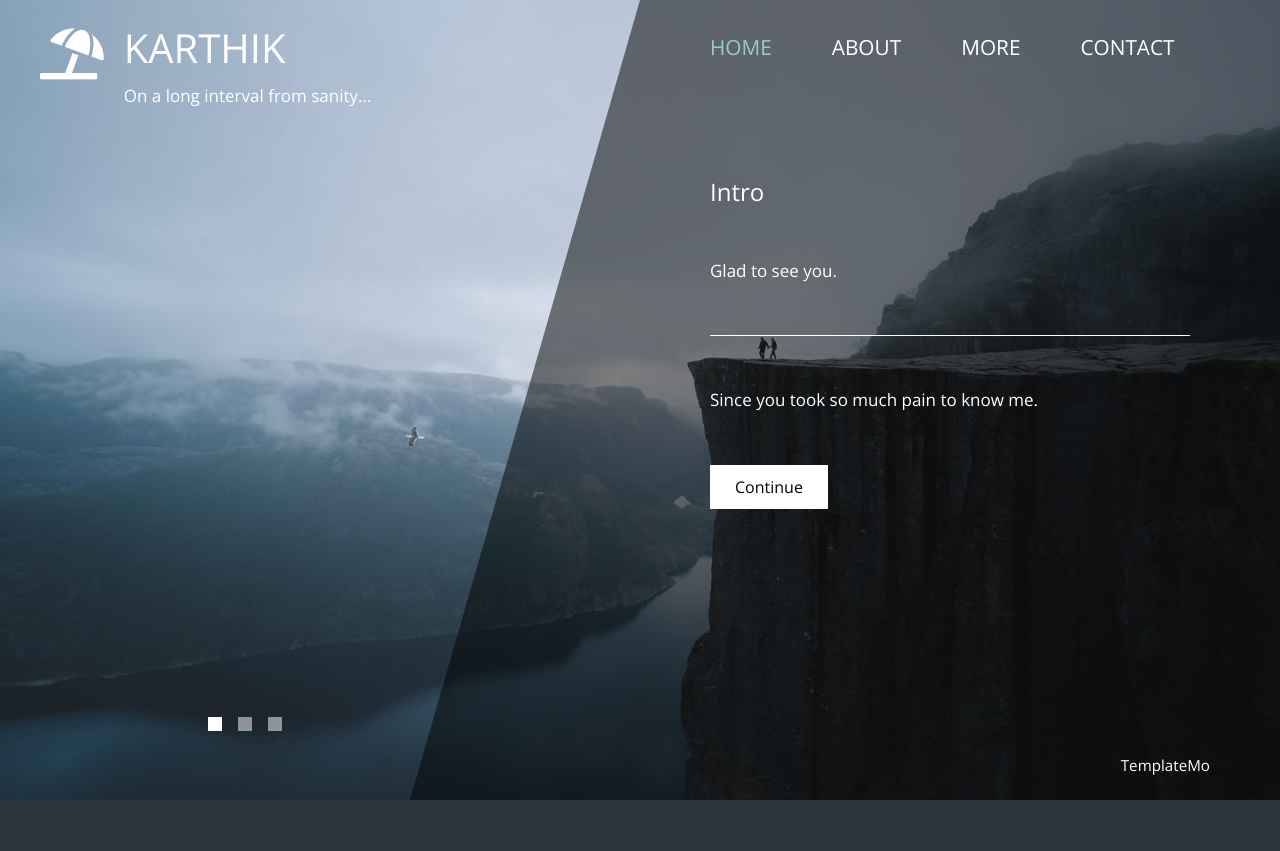
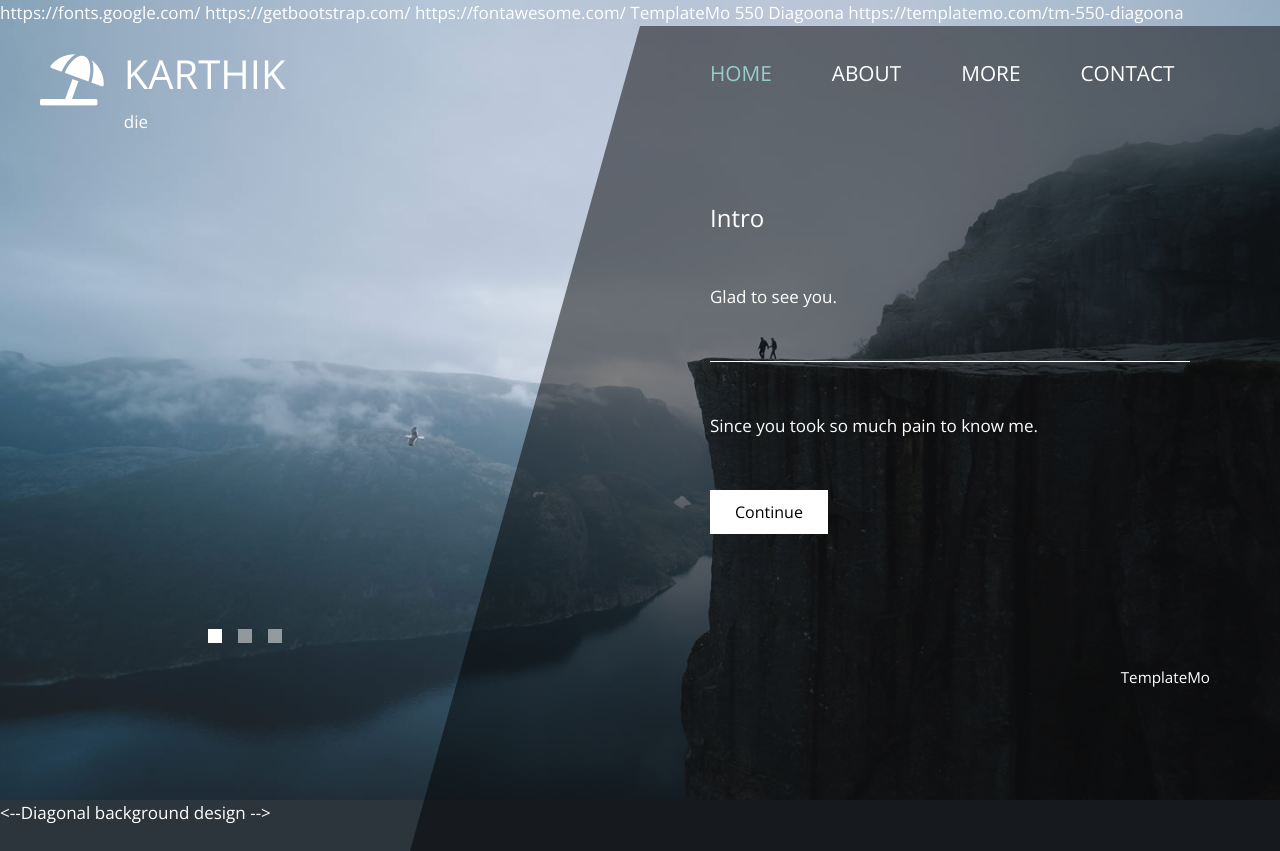
Before and after one commit to krthk7/profile.github.io, a plain HTML site: page index.html in a window 1280 px wide. Before the commit the page ends 800 px from the top, so only its background shows below. Drawn offline with nearby package versions, Linux system fonts and the light colour scheme; files whose address does not match are found by name.

Commit message:
Update index.html

```diff
--- a/index.html
+++ b/index.html
@@ -6,17 +6,17 @@
     <meta name="viewport" content="width=device-width, initial-scale=1.0">
     <meta http-equiv="X-UA-Compatible" content="ie=edge">
     <title>Profile</title>
-    <link href="https://fonts.googleapis.com/css?family=Open+Sans:300,400" rel="stylesheet" /> <!-- https://fonts.google.com/ -->
-    <link href="bootstrap.min.css" rel="stylesheet" /> <!-- https://getbootstrap.com/ -->
-    <link href="all.min.css" rel="stylesheet" /> <!-- https://fontawesome.com/ -->
+    <link href="https://fonts.googleapis.com/css?family=Open+Sans:300,400" rel="stylesheet" /> https://fonts.google.com/
+    <link href="bootstrap.min.css" rel="stylesheet" />  https://getbootstrap.com/
+    <link href="all.min.css" rel="stylesheet" /> https://fontawesome.com/
     <link href="templatemo-diagoona.css" rel="stylesheet" />
-<!--
 
 TemplateMo 550 Diagoona
 
 https://templatemo.com/tm-550-diagoona
 
--->
+
+
 </head>
 
 <body>
@@ -28,7 +28,7 @@ https://templatemo.com/tm-550-diagoona
                         <i class="fas fa-umbrella-beach fa-3x mt-1 tm-logo"></i>
                         <div class="media-body">
                             <h1 class="tm-sitename text-uppercase">KARTHIK</h1>
-                            <p class="tm-slogon">On a long interval from sanity...</p>
+                            <p class="tm-slogon">die</p>
                         </div>
                     </div>
                 </div>
@@ -91,7 +91,7 @@ https://templatemo.com/tm-550-diagoona
             </div>
         </div>
 
-        <!-- Diagonal background design -->
+        <--Diagonal background design -->
         <div class="tm-bg">
             <div class="tm-bg-left"></div>
             <div class="tm-bg-right"></div>
```
